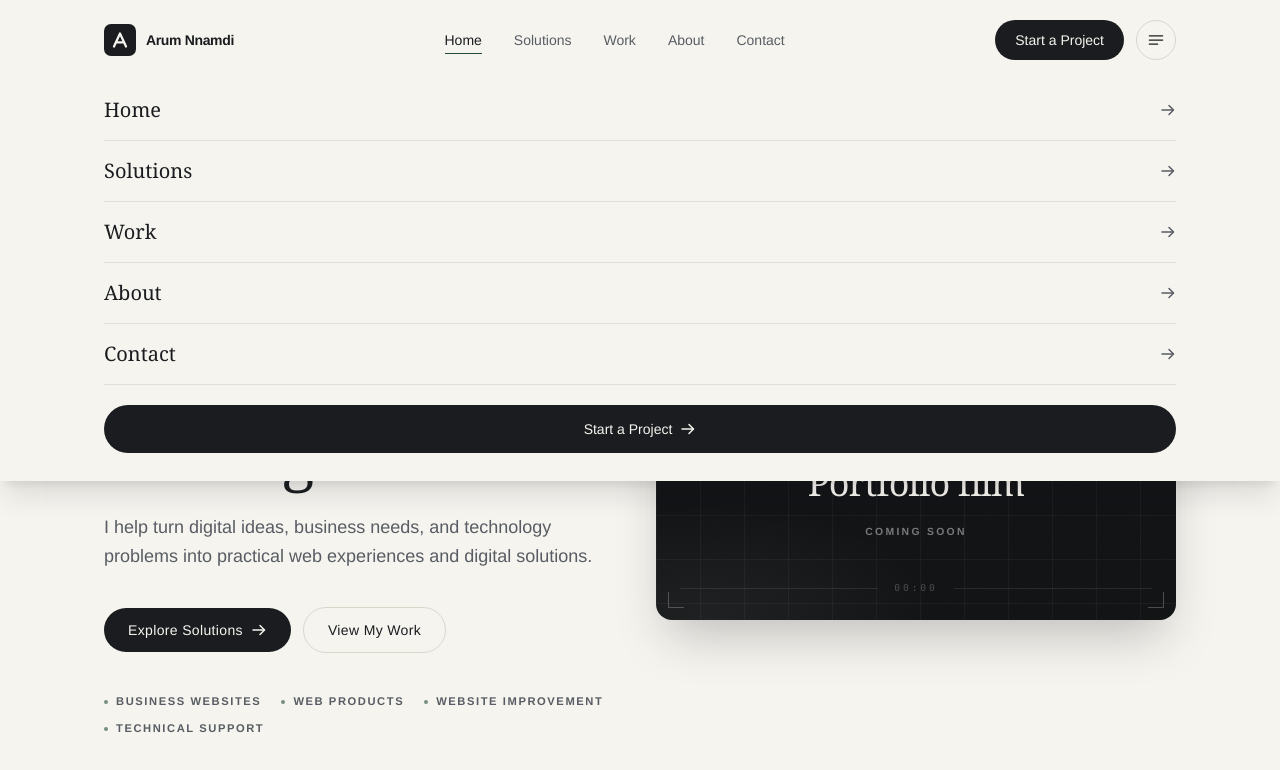
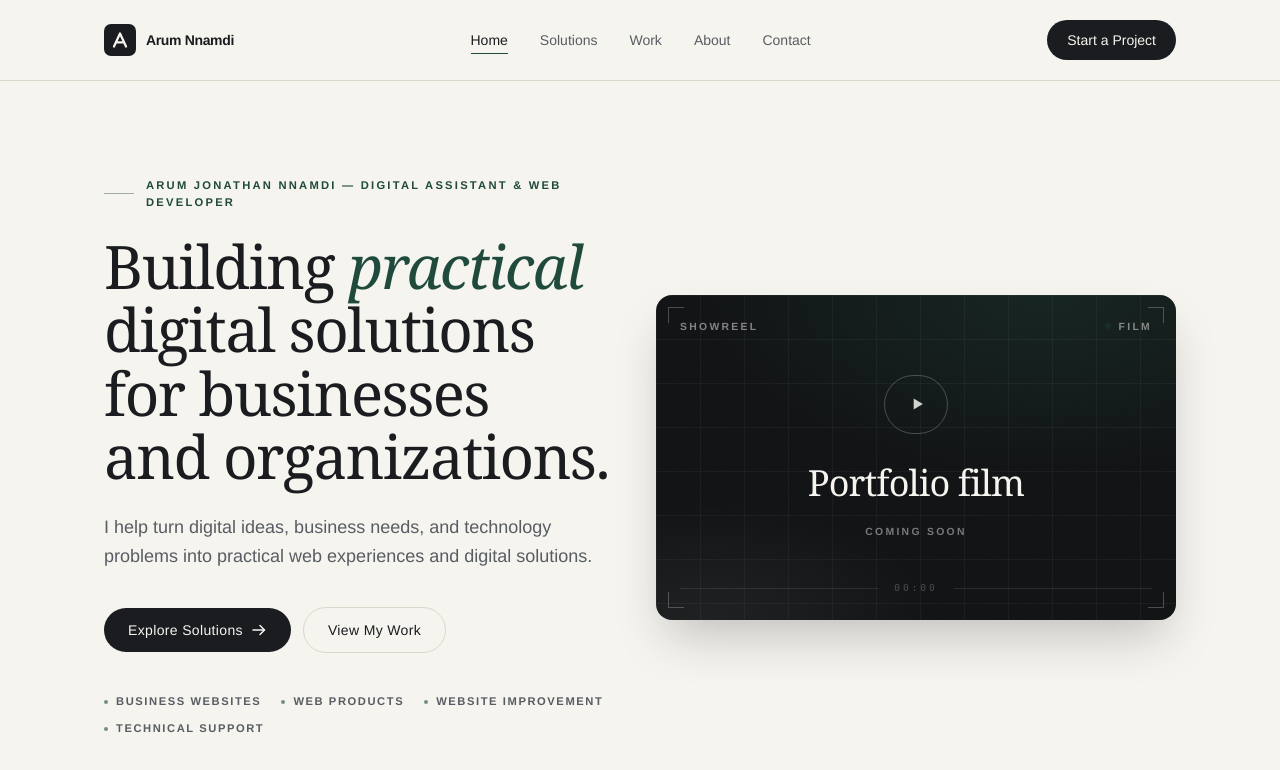
Before and after one commit to ARUMJ/Nnamdi-portfolio, a Next.js app: page / in a window 1280 px wide. Shown: the top 770 px of the page. Built offline with nearby package versions, Linux system fonts and the light colour scheme; no server answers.

Commit message:
fix: resolve mobile navigation overlay visibility
Co-authored-by: arena-agent <297053741+arena-agent@users.noreply.github.com>

```diff
--- a/src/components/layout/MobileNav.tsx
+++ b/src/components/layout/MobileNav.tsx
@@ -47,7 +47,7 @@ export function MobileNav() {
         onClick={() => setOpen((value) => !value)}
         aria-expanded={open}
         aria-controls={panelId}
-        className="flex size-10 items-center justify-center rounded-full border border-line text-ink transition-colors duration-200 hover:border-ink"
+        className="flex size-10 items-center justify-center rounded-full border border-line text-ink transition-colors duration-200 hover:border-ink md:hidden"
       >
         <span className="sr-only">{open ? "Close menu" : "Open menu"}</span>
         <svg
@@ -77,8 +77,8 @@ export function MobileNav() {
         tabIndex={-1}
         inert={!open}
         aria-hidden={!open}
-        className={`fixed inset-x-0 top-16 z-40 overflow-hidden bg-paper shadow-xl shadow-ink/10 transition-[grid-template-rows] duration-300 ease-out outline-none ${
-          open ? "grid-rows-[1fr] border-b border-line" : "grid-rows-[0fr]"
+        className={`fixed inset-x-0 top-16 z-40 grid overflow-hidden bg-paper transition-[grid-template-rows] duration-300 ease-out outline-none md:hidden ${
+          open ? "grid-rows-[1fr] border-b border-line shadow-xl shadow-ink/10" : "grid-rows-[0fr]"
         }`}
       >
         <nav aria-label="Mobile" className="min-h-0 overflow-hidden">
```
